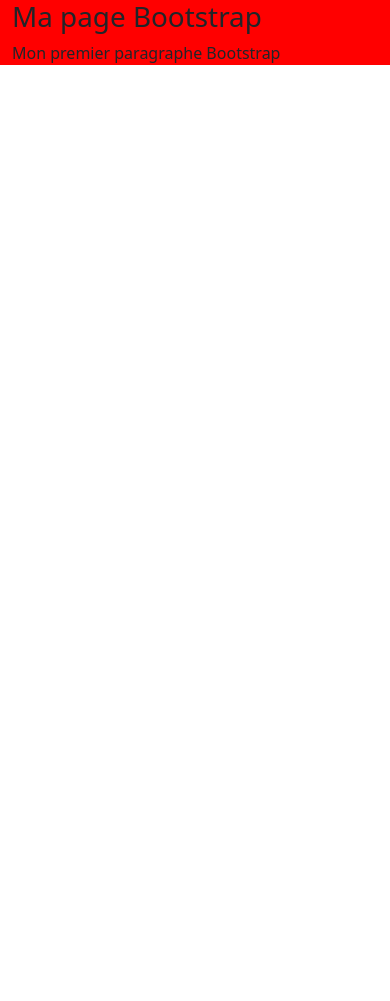
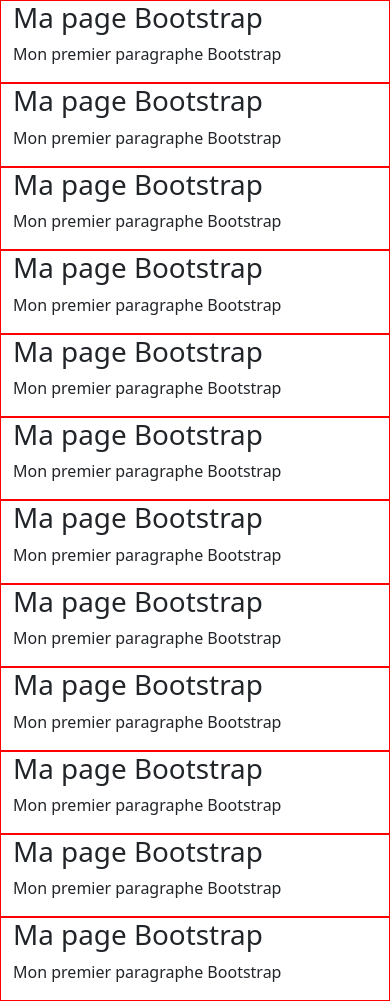
Before and after one commit to chrislaf63/Cours_Bootstrap, a plain HTML site: page index.html in a window 390 px wide. Before the commit the page ends 844 px from the top, so only its background shows below. Drawn offline with nearby package versions, Linux system fonts and the light colour scheme.

Commit message:
grid et responsive

```diff
--- a/index.html
+++ b/index.html
@@ -8,9 +8,60 @@
     <title>Cours Bootstrap</title>
 </head>
 <body>
-    <div class="container-fluid" style="background-color: red;">
-        <h1>Ma page Bootstrap</h1>
-        <p>Mon premier paragraphe Bootstrap</p>
+    <div class="container-md">
+        <div class="row">
+            <div id="block1" class="col-md-6 col-lg-4 col-xl-3" style="border: 1px solid red;">
+                <h1>Ma page Bootstrap</h1>
+                <p>Mon premier paragraphe Bootstrap</p>
+            </div>
+            <div id="block2" class="col-md-6 col-lg-4 col-xl-3" style="border: 1px solid red;">
+                <h1>Ma page Bootstrap</h1>
+                <p>Mon premier paragraphe Bootstrap</p>
+            </div>
+            <div id="block3" class="col-md-6 col-lg-4 col-xl-3" style="border: 1px solid red;">
+                <h1>Ma page Bootstrap</h1>
+                <p>Mon premier paragraphe Bootstrap</p>
+            </div>
+            <div id="block4" class="col-md-6 col-lg-4 col-xl-3" style="border: 1px solid red;">
+                <h1>Ma page Bootstrap</h1>
+                <p>Mon premier paragraphe Bootstrap</p>
+            </div>
+            <div id="block5" class="col-md-6 col-lg-4 col-xl-3" style="border: 1px solid red;">
+                <h1>Ma page Bootstrap</h1>
+                <p>Mon premier paragraphe Bootstrap</p>
+            </div>
+            <div id="block6" class="col-md-6 col-lg-4 col-xl-3" style="border: 1px solid red;">
+                <h1>Ma page Bootstrap</h1>
+                <p>Mon premier paragraphe Bootstrap</p>
+            </div>
+            <div id="block7" class="col-md-6 col-lg-4 col-xl-3" style="border: 1px solid red;">
+                <h1>Ma page Bootstrap</h1>
+                <p>Mon premier paragraphe Bootstrap</p>
+            </div>
+            <div id="block8" class="col-md-6 col-lg-4 col-xl-3" style="border: 1px solid red;">
+                <h1>Ma page Bootstrap</h1>
+                <p>Mon premier paragraphe Bootstrap</p>
+            </div>
+            <div id="block9" class="col-md-6 col-lg-4 col-xl-3" style="border: 1px solid red;">
+                <h1>Ma page Bootstrap</h1>
+                <p>Mon premier paragraphe Bootstrap</p>
+            </div>
+            <div id="block10" class="col-md-6 col-lg-4 col-xl-3" style="border: 1px solid red;">
+                <h1>Ma page Bootstrap</h1>
+                <p>Mon premier paragraphe Bootstrap</p>
+            </div>
+            <div id="block11" class="col-md-6 col-lg-4 col-xl-3" style="border: 1px solid red;">
+                <h1>Ma page Bootstrap</h1>
+                <p>Mon premier paragraphe Bootstrap</p>
+            </div>
+            <div id="block12" class="col-md-6 col-lg-4 col-xl-3" style="border: 1px solid red;">
+                <h1>Ma page Bootstrap</h1>
+                <p>Mon premier paragraphe Bootstrap</p>
+            </div>
+
+
+        </div>
+
     </div>
 </body>
 </html>
```
